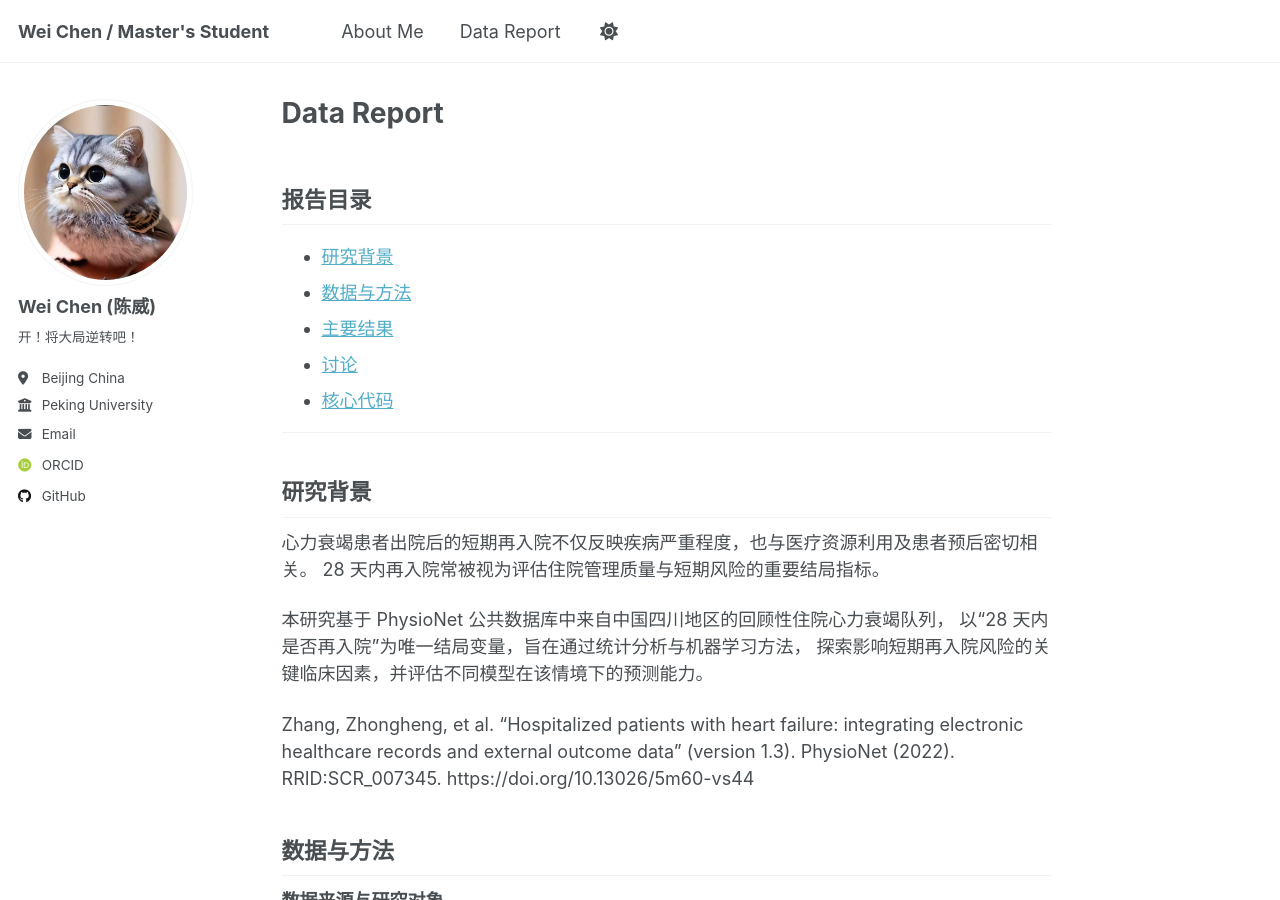
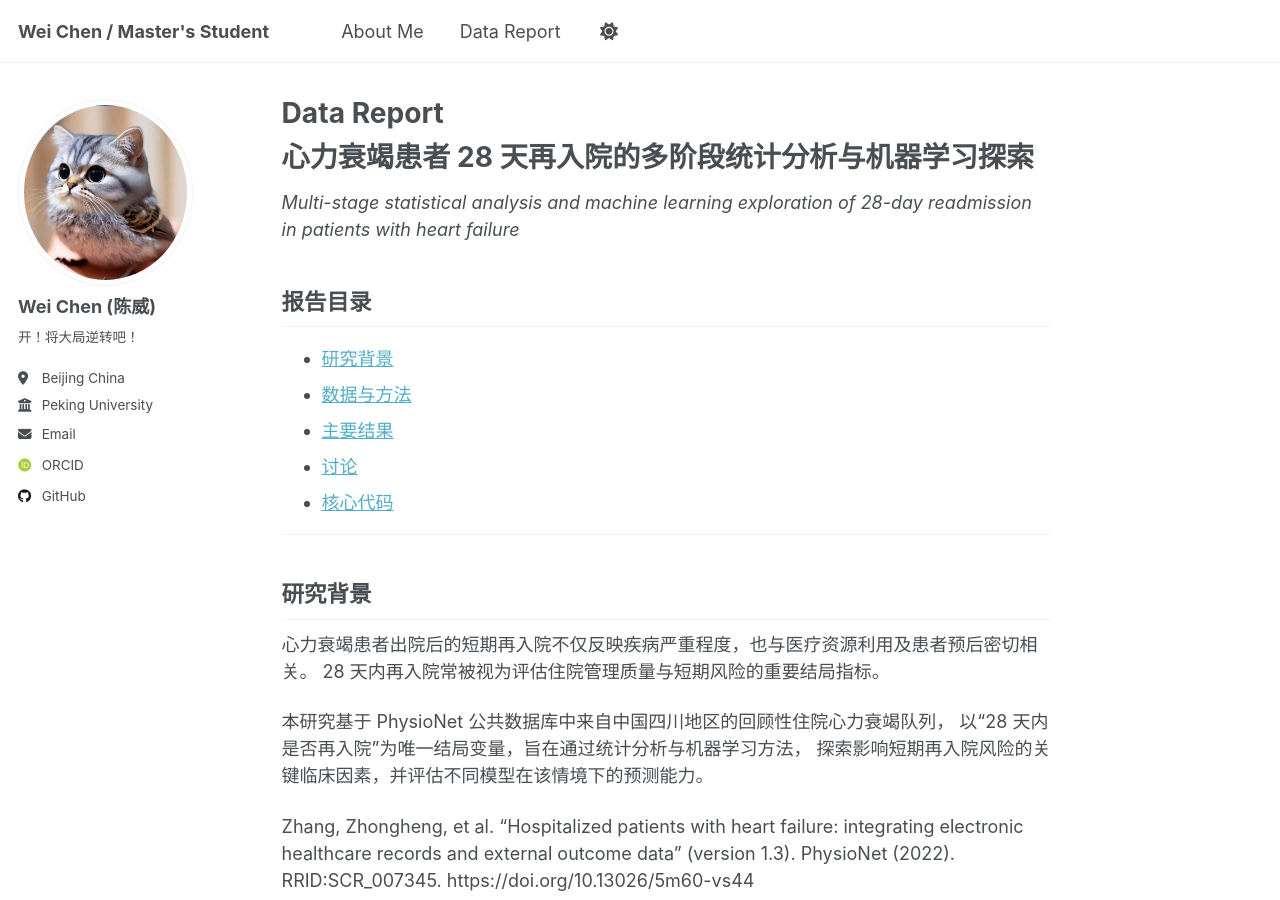
Before and after one commit to ChaoWeiorz/ChaoWeiorz.github.io, a Jekyll site: the page built from _pages/report.md, in a window 1280 px wide and 900 px high. Built offline with Jekyll 4.4.1, drawn with Linux system fonts in a browser that asks for light colours; some web fonts are replaced; a script that is not in the unit is left out.

Commit message:
Update report.md

```diff
--- a/_pages/report.md
+++ b/_pages/report.md
@@ -3,6 +3,10 @@ title: "Data Report"
 permalink: /report/
 author_profile: true
 ---
+
+# 心力衰竭患者 28 天再入院的多阶段统计分析与机器学习探索
+*Multi-stage statistical analysis and machine learning exploration of 28-day readmission in patients with heart failure*
+
 
 ## 报告目录
 - [研究背景](#研究背景)
```
